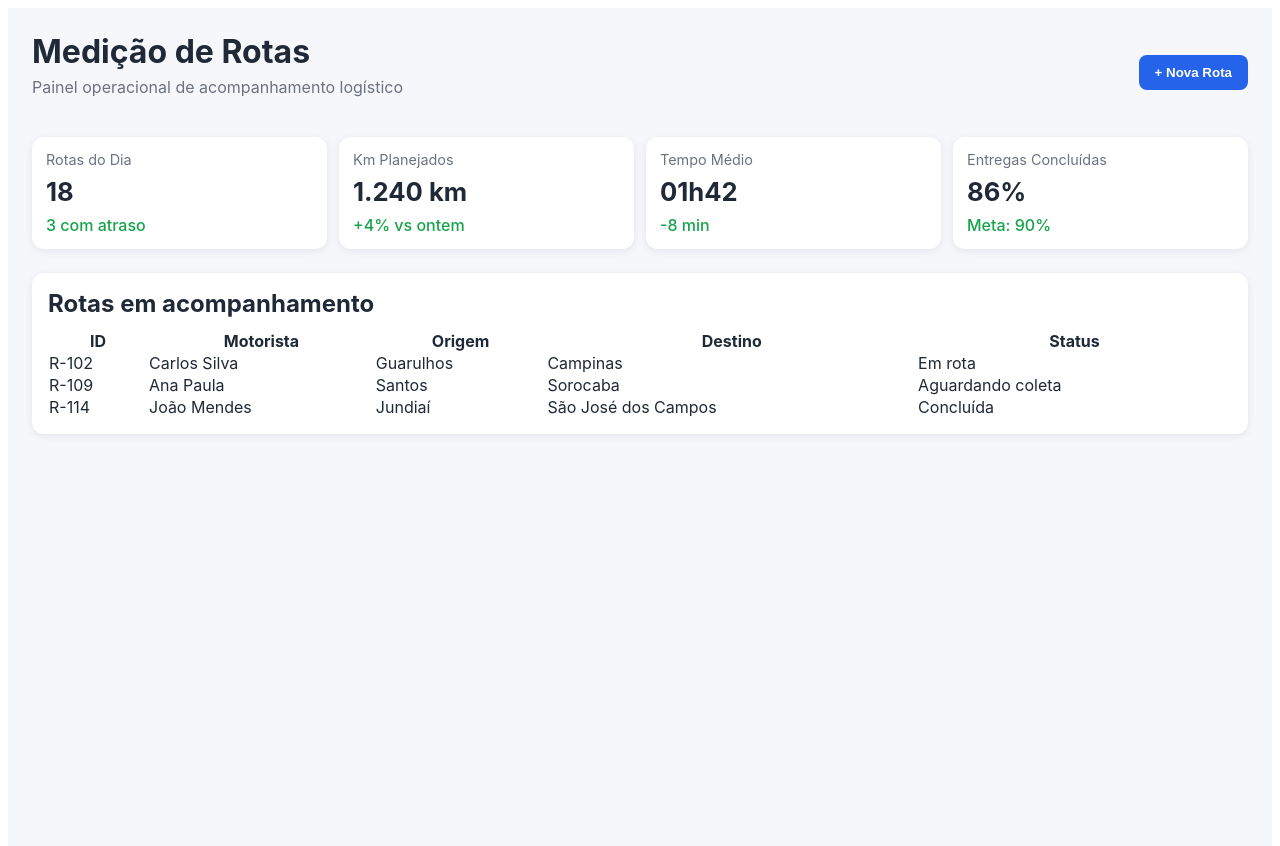
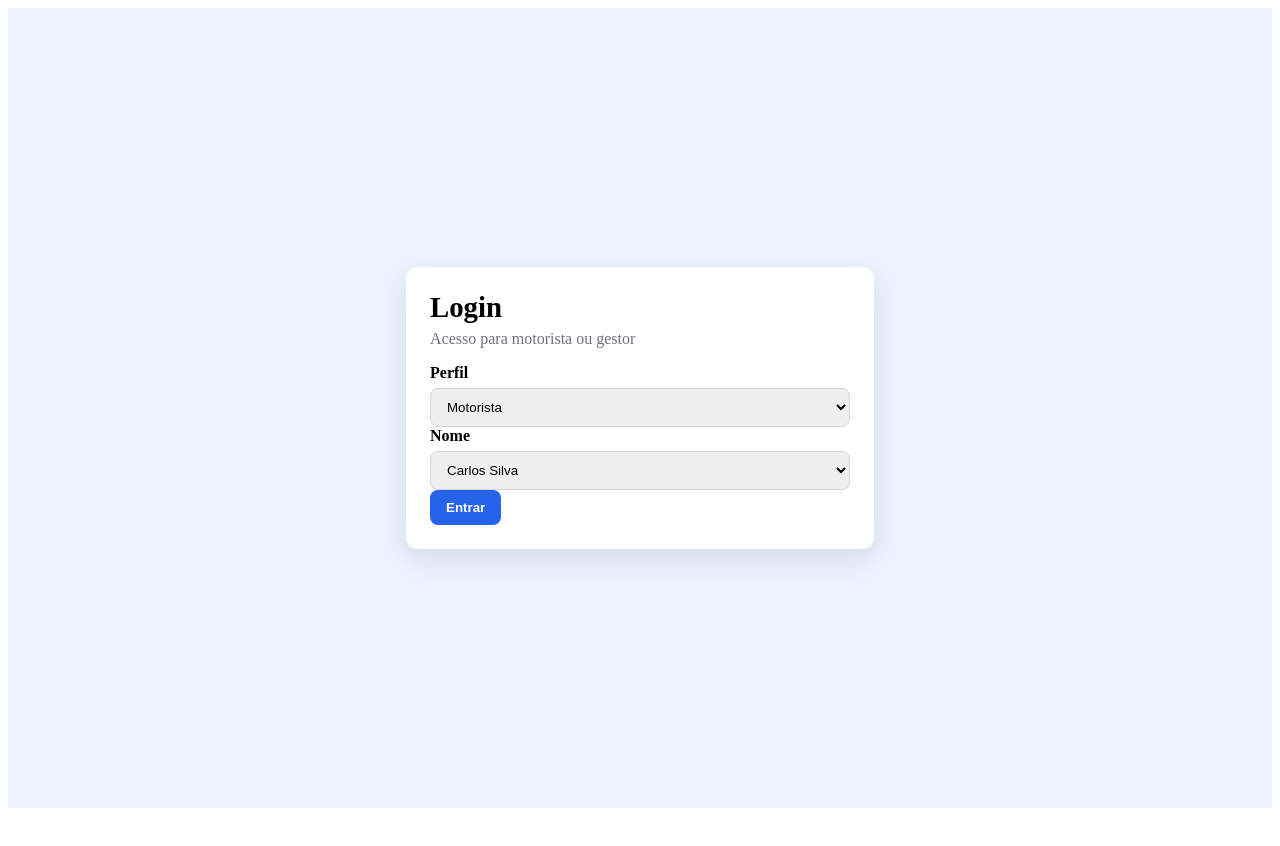
Before and after one commit to tropicaltransportes/Medi--o-Digital, a React (Vite) app in the folder frontend/: page / in a window 1280 px wide. Shown: the top 846 px of the page. After the commit the page ends 816 px from the top, so only its background shows below. Built offline with nearby package versions, Linux system fonts and the light colour scheme.

Commit message:
Refatora frontend para fluxo de medição de rotas

```diff
--- a/frontend/src/main.jsx
+++ b/frontend/src/main.jsx
@@ -1,118 +1,273 @@
-import React from 'react';
+import React, { useMemo, useState } from 'react';
 import ReactDOM from 'react-dom/client';
 
-const cards = [
-  { title: 'Rotas do Dia', value: '18', detail: '3 com atraso' },
-  { title: 'Km Planejados', value: '1.240 km', detail: '+4% vs ontem' },
-  { title: 'Tempo Médio', value: '01h42', detail: '-8 min' },
-  { title: 'Entregas Concluídas', value: '86%', detail: 'Meta: 90%' },
-];
+const STORAGE_KEY = 'medicao_rotas_registros_v1';
 
-const routes = [
-  { id: 'R-102', motorista: 'Carlos Silva', origem: 'Guarulhos', destino: 'Campinas', status: 'Em rota' },
-  { id: 'R-109', motorista: 'Ana Paula', origem: 'Santos', destino: 'Sorocaba', status: 'Aguardando coleta' },
-  { id: 'R-114', motorista: 'João Mendes', origem: 'Jundiaí', destino: 'São José dos Campos', status: 'Concluída' },
-];
+const usuarios = {
+  motorista: ['Carlos Silva', 'Ana Paula', 'João Mendes'],
+  gestor: ['Gestor Operacional'],
+};
+
+function gerarId() {
+  return `${Date.now()}-${Math.floor(Math.random() * 100000)}`;
+}
+
+function carregarRegistros() {
+  try {
+    const bruto = localStorage.getItem(STORAGE_KEY);
+    if (!bruto) return [];
+    const parsed = JSON.parse(bruto);
+    return Array.isArray(parsed) ? parsed : [];
+  } catch {
+    return [];
+  }
+}
+
+function salvarRegistros(registros) {
+  localStorage.setItem(STORAGE_KEY, JSON.stringify(registros));
+}
 
 function App() {
+  const [sessao, setSessao] = useState(null);
+
+  if (!sessao) {
+    return <LoginScreen onLogin={setSessao} />;
+  }
+
   return (
     <div style={styles.page}>
       <header style={styles.header}>
         <div>
-          <h1 style={styles.h1}>Medição de Rotas</h1>
-          <p style={styles.subtitle}>Painel operacional de acompanhamento logístico</p>
+          <h1 style={styles.h1}>Medição de Rotas para Faturamento</h1>
+          <p style={styles.subtitle}>Usuário: {sessao.nome} ({sessao.tipo})</p>
         </div>
-        <button style={styles.button}>+ Nova Rota</button>
+        <button style={styles.secondaryButton} onClick={() => setSessao(null)}>Sair</button>
       </header>
 
-      <section style={styles.grid}>
-        {cards.map((card) => (
-          <article key={card.title} style={styles.card}>
-            <p style={styles.cardTitle}>{card.title}</p>
-            <p style={styles.cardValue}>{card.value}</p>
-            <p style={styles.cardDetail}>{card.detail}</p>
+      {sessao.tipo === 'motorista' ? <MotoristaScreen sessao={sessao} /> : <GestorScreen />}
+    </div>
+  );
+}
+
+function LoginScreen({ onLogin }) {
+  const [tipo, setTipo] = useState('motorista');
+  const [nome, setNome] = useState(usuarios.motorista[0]);
+
+  function trocarTipo(novoTipo) {
+    setTipo(novoTipo);
+    setNome(usuarios[novoTipo][0]);
+  }
+
+  return (
+    <div style={styles.loginPage}>
+      <div style={styles.loginCard}>
+        <h1 style={styles.h1}>Login</h1>
+        <p style={styles.subtitle}>Acesso para motorista ou gestor</p>
+
+        <label style={styles.label}>Perfil</label>
+        <select value={tipo} onChange={(e) => trocarTipo(e.target.value)} style={styles.input}>
+          <option value="motorista">Motorista</option>
+          <option value="gestor">Gestor</option>
+        </select>
+
+        <label style={styles.label}>Nome</label>
+        <select value={nome} onChange={(e) => setNome(e.target.value)} style={styles.input}>
+          {usuarios[tipo].map((usuario) => (
+            <option key={usuario} value={usuario}>{usuario}</option>
+          ))}
+        </select>
+
+        <button style={styles.button} onClick={() => onLogin({ tipo, nome })}>Entrar</button>
+      </div>
+    </div>
+  );
+}
+
+function MotoristaScreen({ sessao }) {
+  const [registros, setRegistros] = useState(() => carregarRegistros());
+  const [form, setForm] = useState({
+    cliente: 'Cliente A',
+    contrato: 'Contrato 001',
+    rota: '',
+    data: '',
+    saida: '',
+    chegada: '',
+    kmInicial: '',
+    kmFinal: '',
+    turno: 'normal',
+    finalidade: '',
+    observacoes: '',
+  });
+
+  const meusRegistros = registros
+    .filter((r) => r.nome === sessao.nome)
+    .sort((a, b) => `${b.data} ${b.chegada}`.localeCompare(`${a.data} ${a.chegada}`));
+
+  function atualizarCampo(campo, valor) {
+    setForm((atual) => ({ ...atual, [campo]: valor }));
+  }
+
+  function salvar(event) {
+    event.preventDefault();
+    const novo = { ...form, id: gerarId(), nome: sessao.nome, criadoEm: new Date().toISOString() };
+    const atualizados = [...registros, novo];
+    setRegistros(atualizados);
+    salvarRegistros(atualizados);
+    setForm((atual) => ({ ...atual, rota: '', data: '', saida: '', chegada: '', kmInicial: '', kmFinal: '', finalidade: '', observacoes: '' }));
+  }
+
+  return (
+    <div style={styles.layout}>
+      <section style={styles.card}>
+        <h2 style={styles.h2}>Preenchimento diário</h2>
+        <form onSubmit={salvar} style={styles.formGrid}>
+          {[
+            ['cliente', 'Cliente/Empresa'], ['contrato', 'Contrato'], ['rota', 'Rota'], ['data', 'Data'], ['saida', 'Horário de saída'],
+            ['chegada', 'Horário de chegada'], ['kmInicial', 'KM inicial'], ['kmFinal', 'KM final'], ['finalidade', 'Finalidade da viagem'],
+          ].map(([campo, label]) => (
+            <div key={campo}>
+              <label style={styles.label}>{label}</label>
+              <input
+                required={campo !== 'finalidade' ? true : false}
+                type={campo === 'data' ? 'date' : campo.includes('saida') || campo.includes('chegada') ? 'time' : campo.includes('km') ? 'number' : 'text'}
+                value={form[campo]}
+                onChange={(e) => atualizarCampo(campo, e.target.value)}
+                style={styles.input}
+              />
+            </div>
+          ))}
+
+          <div>
+            <label style={styles.label}>Tipo de turno</label>
+            <select value={form.turno} onChange={(e) => atualizarCampo('turno', e.target.value)} style={styles.input}>
+              <option value="normal">Normal</option>
+              <option value="turno extra">Turno extra</option>
+            </select>
+          </div>
+
+          <div style={{ gridColumn: '1 / -1' }}>
+            <label style={styles.label}>Observações</label>
+            <textarea value={form.observacoes} onChange={(e) => atualizarCampo('observacoes', e.target.value)} style={styles.input} rows={3} />
+          </div>
+
+          <button style={styles.button} type="submit">Salvar registro</button>
+        </form>
+      </section>
+
+      <section style={styles.card}>
+        <h2 style={styles.h2}>Histórico das suas entradas</h2>
+        <RegistrosTable registros={meusRegistros} />
+      </section>
+    </div>
+  );
+}
+
+function GestorScreen() {
+  const [registros] = useState(() => carregarRegistros());
+  const [filtroCliente, setFiltroCliente] = useState('');
+  const [filtroMes, setFiltroMes] = useState('');
+
+  const folhas = useMemo(() => {
+    const agrupado = new Map();
+    for (const registro of registros) {
+      const mes = registro.data?.slice(0, 7) || 'sem-data';
+      const chave = `${registro.cliente}__${mes}`;
+      if (!agrupado.has(chave)) agrupado.set(chave, { cliente: registro.cliente, contrato: registro.contrato, mes, registros: [] });
+      agrupado.get(chave).registros.push(registro);
+    }
+    return Array.from(agrupado.values()).filter((f) => (!filtroCliente || f.cliente === filtroCliente) && (!filtroMes || f.mes === filtroMes));
+  }, [registros, filtroCliente, filtroMes]);
+
+  const clientes = [...new Set(registros.map((r) => r.cliente))];
+  const meses = [...new Set(registros.map((r) => r.data?.slice(0, 7)).filter(Boolean))];
+
+  function exportarExcel(folha) {
+    const linhas = [
+      ['Nome', 'Rota', 'Data', 'Saída', 'Chegada', 'KM Inicial', 'KM Final', 'Turno', 'Finalidade', 'Observações'],
+      ...folha.registros.map((r) => [r.nome, r.rota, r.data, r.saida, r.chegada, r.kmInicial, r.kmFinal, r.turno, r.finalidade, r.observacoes]),
+    ];
+
+    const csv = linhas.map((linha) => linha.map((v) => `"${String(v ?? '').replaceAll('"', '""')}"`).join(';')).join('\n');
+    const blob = new Blob([csv], { type: 'text/csv;charset=utf-8;' });
+    const url = URL.createObjectURL(blob);
+    const a = document.createElement('a');
+    a.href = url;
+    a.download = `folha-${folha.cliente}-${folha.mes}.csv`;
+    a.click();
+    URL.revokeObjectURL(url);
+  }
+
+  return (
+    <section style={styles.card}>
+      <h2 style={styles.h2}>Folhas por cliente/mês</h2>
+      <div style={styles.filters}>
+        <select value={filtroCliente} onChange={(e) => setFiltroCliente(e.target.value)} style={styles.input}>
+          <option value="">Todos os clientes</option>
+          {clientes.map((cliente) => <option key={cliente} value={cliente}>{cliente}</option>)}
+        </select>
+        <select value={filtroMes} onChange={(e) => setFiltroMes(e.target.value)} style={styles.input}>
+          <option value="">Todos os meses</option>
+          {meses.map((mes) => <option key={mes} value={mes}>{mes}</option>)}
+        </select>
+      </div>
+
+      {folhas.map((folha) => (
+        <article key={`${folha.cliente}-${folha.mes}`} style={styles.sheet}>
+          <div style={styles.sheetHeader}>
+            <h3 style={{ margin: 0 }}>{folha.cliente} — {folha.mes}</h3>
+            <button style={styles.button} onClick={() => exportarExcel(folha)}>Exportar Excel (CSV)</button>
+          </div>
+          <p style={styles.subtitle}>Contrato: {folha.contrato} | Registros: {folha.registros.length}</p>
+          <RegistrosTable registros={folha.registros} />
         </article>
       ))}
     </section>
+  );
+}
 
-      <section style={styles.section}>
-        <h2 style={styles.h2}>Rotas em acompanhamento</h2>
+function RegistrosTable({ registros }) {
+  if (!registros.length) return <p style={styles.subtitle}>Nenhum registro encontrado.</p>;
+
+  return (
     <div style={styles.tableWrap}>
       <table style={styles.table}>
         <thead>
           <tr>
-                <th>ID</th>
-                <th>Motorista</th>
-                <th>Origem</th>
-                <th>Destino</th>
-                <th>Status</th>
+            <th>Nome</th><th>Rota</th><th>Data</th><th>Saída</th><th>Chegada</th><th>KM Inicial</th><th>KM Final</th><th>Turno</th><th>Finalidade</th>
           </tr>
         </thead>
         <tbody>
-              {routes.map((route) => (
-                <tr key={route.id}>
-                  <td>{route.id}</td>
-                  <td>{route.motorista}</td>
-                  <td>{route.origem}</td>
-                  <td>{route.destino}</td>
-                  <td>{route.status}</td>
+          {registros.map((r) => (
+            <tr key={r.id}>
+              <td>{r.nome}</td><td>{r.rota}</td><td>{r.data}</td><td>{r.saida}</td><td>{r.chegada}</td><td>{r.kmInicial}</td><td>{r.kmFinal}</td><td>{r.turno}</td><td>{r.finalidade}</td>
             </tr>
           ))}
         </tbody>
       </table>
     </div>
-      </section>
-    </div>
   );
 }
 
 const styles = {
-  page: {
-    fontFamily: 'Inter, Segoe UI, Arial, sans-serif',
-    minHeight: '100vh',
-    background: '#f5f7fb',
-    color: '#1f2937',
-    padding: '24px',
-  },
-  header: {
-    display: 'flex',
-    justifyContent: 'space-between',
-    alignItems: 'center',
-    marginBottom: '24px',
-  },
-  h1: { margin: 0, fontSize: '2rem' },
-  subtitle: { marginTop: '6px', color: '#6b7280' },
-  button: {
-    border: 0,
-    background: '#2563eb',
-    color: '#fff',
-    padding: '10px 16px',
-    borderRadius: '8px',
-    fontWeight: 600,
-    cursor: 'pointer',
-  },
-  grid: {
-    display: 'grid',
-    gridTemplateColumns: 'repeat(auto-fit, minmax(180px, 1fr))',
-    gap: '12px',
-    marginBottom: '24px',
-  },
-  card: {
-    background: '#fff',
-    borderRadius: '12px',
-    padding: '14px',
-    boxShadow: '0 2px 8px rgba(16,24,40,.08)',
-  },
-  cardTitle: { color: '#6b7280', margin: 0, fontSize: '.9rem' },
-  cardValue: { fontSize: '1.6rem', fontWeight: 700, margin: '8px 0' },
-  cardDetail: { margin: 0, color: '#16a34a', fontWeight: 500 },
-  section: { background: '#fff', borderRadius: '12px', padding: '16px', boxShadow: '0 2px 8px rgba(16,24,40,.08)' },
-  h2: { marginTop: 0, marginBottom: '12px' },
+  page: { fontFamily: 'Inter, Segoe UI, Arial, sans-serif', minHeight: '100vh', background: '#f5f7fb', color: '#1f2937', padding: '24px' },
+  loginPage: { minHeight: '100vh', display: 'grid', placeItems: 'center', background: '#eef2ff' },
+  loginCard: { width: '100%', maxWidth: '420px', background: '#fff', borderRadius: '12px', padding: '24px', boxShadow: '0 10px 28px rgba(16,24,40,.1)' },
+  header: { display: 'flex', justifyContent: 'space-between', alignItems: 'center', marginBottom: '24px' },
+  h1: { margin: 0, fontSize: '1.8rem' },
+  h2: { marginTop: 0, marginBottom: 12 },
+  subtitle: { marginTop: 6, color: '#6b7280' },
+  layout: { display: 'grid', gap: 16 },
+  card: { background: '#fff', borderRadius: '12px', padding: 16, boxShadow: '0 2px 8px rgba(16,24,40,.08)' },
+  formGrid: { display: 'grid', gridTemplateColumns: 'repeat(auto-fit, minmax(180px, 1fr))', gap: 12 },
+  label: { display: 'block', marginBottom: 6, fontWeight: 600 },
+  input: { width: '100%', border: '1px solid #d1d5db', borderRadius: 8, padding: '10px 12px', boxSizing: 'border-box' },
+  button: { border: 0, background: '#2563eb', color: '#fff', padding: '10px 16px', borderRadius: 8, fontWeight: 600, cursor: 'pointer' },
+  secondaryButton: { border: '1px solid #d1d5db', background: '#fff', color: '#1f2937', padding: '10px 16px', borderRadius: 8, cursor: 'pointer' },
   tableWrap: { overflowX: 'auto' },
-  table: {
-    width: '100%',
-    borderCollapse: 'collapse',
-  },
+  table: { width: '100%', borderCollapse: 'collapse' },
+  filters: { display: 'grid', gridTemplateColumns: 'repeat(auto-fit, minmax(180px, 1fr))', gap: 12, marginBottom: 14 },
+  sheet: { border: '1px solid #e5e7eb', borderRadius: 10, padding: 12, marginTop: 12 },
+  sheetHeader: { display: 'flex', justifyContent: 'space-between', alignItems: 'center', gap: 12 },
 };
 
 ReactDOM.createRoot(document.getElementById('root')).render(
```
Lines whose indentation alone changed are shown as unchanged.
